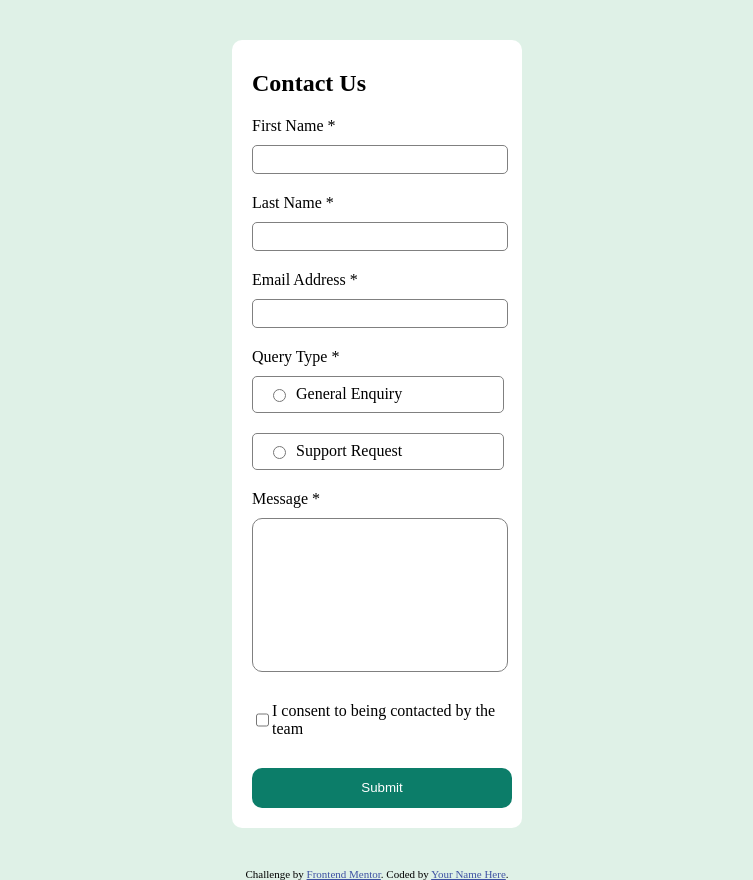
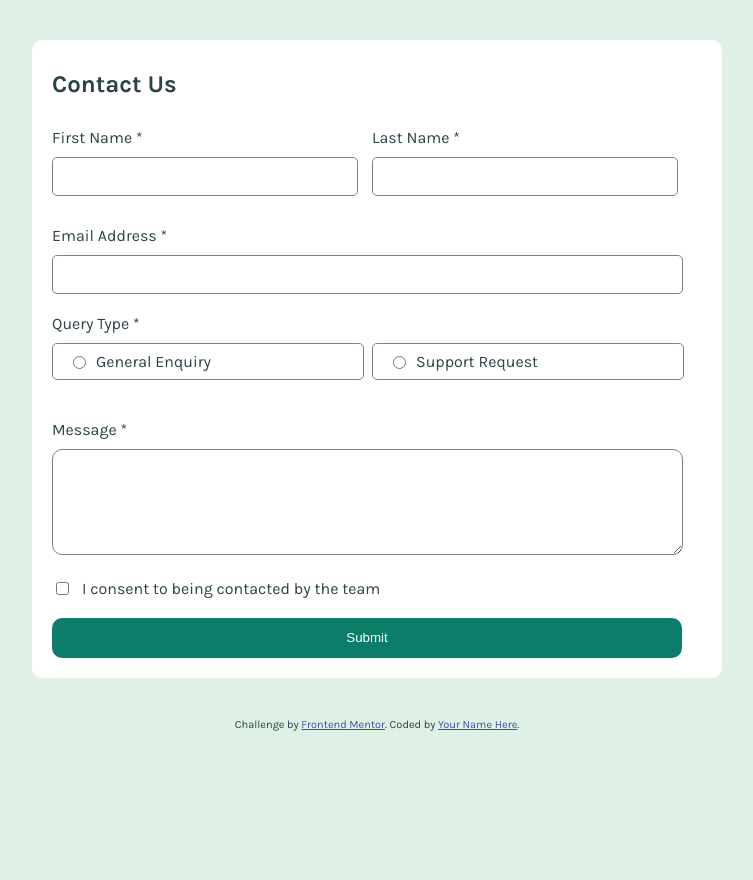
Before and after one commit to 02-ahmed/contact-form-challenge, a plain HTML site: page index.html in a window 1280 px wide. Shown: the whole page, without its empty margins (263-1016 px from the left). After the commit the page ends 800 px from the top, so only its background shows below. Drawn offline with Linux system fonts and the light colour scheme.

Commit message:
more css

```diff
--- a/index.html
+++ b/index.html
@@ -15,29 +15,41 @@
 <body>
   <div class="form-container">
     <h2>Contact Us</h2>
+
+    <div class="name-grid">
+      <div>
         <p>First Name *</p>
         <div class="first-name input-div"><input class="input-normal" type="text" required></div>
         <div class="alert"><p>This field is required</p></div>
-
+      </div>
+      <div>
         <p>Last Name *</p>
         <div class="last-name input-div" ><input type="text" required class="input-normal"></div>
         <div class="alert"><p>This field is required</p></div>
+      </div>
+
+
+    </div>
+
 
     <p>Email Address *</p>
     <div class="email input-div"><input type="text" required class="input-normal"></div>
     <div class="alert"><p>Please enter a valid email address</p></div>
 
-
-    <p>Query Type *</p>
+    <div class="query-section">
+      <p class=>Query Type *</p>
       <div class="query input-div">
-      <div class="input-normal-query"><input type="radio">General Enquiry</div>
-      <div class="input-normal-query"><input type="radio">Support Request</div>
+        <div class="input-normal-query general" tabindex="0"><input type="radio">General Enquiry</div>
+        <div class="input-normal-query" tabindex="0"><input type="radio">Support Request</div>
         <div class="alert"><p>Please select a query type</p></div>
       </div>
+    </div>
+
 
     <p>Message *</p>
     <div class="text-box">
-      <input type="text" class="message-box">
+      <textarea name="" id="" class="message-box"></textarea>
+
       <div class="alert"><p>This field is required</p></div>
     </div>
 
--- a/style.css
+++ b/style.css
@@ -1,3 +1,5 @@
+@import url('https://fonts.googleapis.com/css2?family=Karla:ital,wght@0,200..800;1,200..800&display=swap');
+
 .attribution { font-size: 11px; text-align: center; }
 
 .attribution a { color: hsl(228, 45%, 44%); }
@@ -12,7 +14,11 @@ body{
   justify-content: center;
   align-items: center;
   flex-direction: column;
-
+  max-width: 375px;
+  font-family: "karla", sans-serif;
+  font-size: 16px;
+  color: hsl(187, 24%, 22%);
+  font-weight: 400;
 }
 
 .form-container {
@@ -25,8 +31,40 @@ body{
   border-radius: 10px;
 }
 
+h2 {
+  font-weight: 700;
+}
+
 .alert{
   display: none;
+  font-size: 12px;
+  color: red;
+}
+.input-normal:focus {
+  outline: none;
+  border-color: green;
+}
+
+.input-normal-query:focus {
+  background-color: hsl(148, 38%, 91%);
+  border-color: green;
+}
+
+input[type='radio'] {
+  accent-color: green;
+}
+.alert p{
+  margin-top: 0;
+}
+
+.query .input-normal-query{
+  margin-bottom: 0;
+}
+.query .general{
+  margin-bottom: 10px;
+}
+.query-section{
+  margin-bottom: 30px;
 }
 
 .input-normal{
@@ -34,6 +72,10 @@ body{
   border: 1px solid grey;
   height: 25px;
   width: 250px;
+}
+
+.name-grid {
+  margin-bottom: 30px;
 }
 .input-normal-query{
   border-radius: 5px;
@@ -55,7 +97,8 @@ p {
 }
 
 .input-div {
-  margin-bottom: 20px;
+  /* margin-bottom: 20px; */
+  margin-bottom: 0;
 }
 
 .message-box {
@@ -63,8 +106,10 @@ p {
   width: 250px;
   border-radius: 10px;
   border: 1px solid grey;
-  margin-bottom: 20px;;
+  margin-bottom: 0;
 }
+
+
 
 .agreement {
   display: flex;
@@ -87,18 +132,91 @@ button {
   margin-right: 10px;
 }
 
-/*small tablets*/
-@media screen and (min-width:620px) {
+.agreement p {
+  margin-left: 10px;;
+}
 
+.query-section{
+  margin-top: 20px;
+}
+.query-section .alert p {
+  margin-top: 0;
 }
 
 
-/*large tablets and laptops*/
-@media screen and (min-width:960px){
+
+
+/*desktop*/
+@media screen and (min-width:720px){
+  body{
+    max-width: 1440px;
+  }
+
+  .name-grid{
+    display: grid;
+    grid-template-columns: repeat(2, 200px);
+    column-gap: 120px;
+  }
+
+  .input-div {
+    width: 300px;
+
+  }
+
+  .form-container{
+    width: 650px;
+  }
+
+  .input-normal{
+    height: 35px;
+    width: 300px;
+  }
+
+  .email .input-normal{
+    width: 625px;
+  }
+  .query {
+    display: grid;
+    grid-template-columns: repeat(2, 200px);
+    column-gap: 120px;
+  }
+
+
+
+  .input-normal-query{
+    width: 310px;
+    margin-bottom: 5px;
+  }
+
+  .text-box {
+    width: 300px;
+  }
+
+  textarea{
+    max-width: 625px;
+  }
+
+  .message-box {
+    width: 625px;
+    height: 100px;
+
+  }
+
+  .btn-div button {
+    width: 630px;
+  }
+
+  .agreement p {
+    margin-bottom: 0;
+    margin-top: 0;
+  }
+
+  .text-box {
+    margin-bottom: 20px;
+  }
+
+  .text-box textarea{
+    margin-bottom: 0;
+  }
 
 }
-
-/*desktop*/
-@media screen and (min-width:1200px){
-
-}
```
Lines whose indentation alone changed are shown as unchanged.
